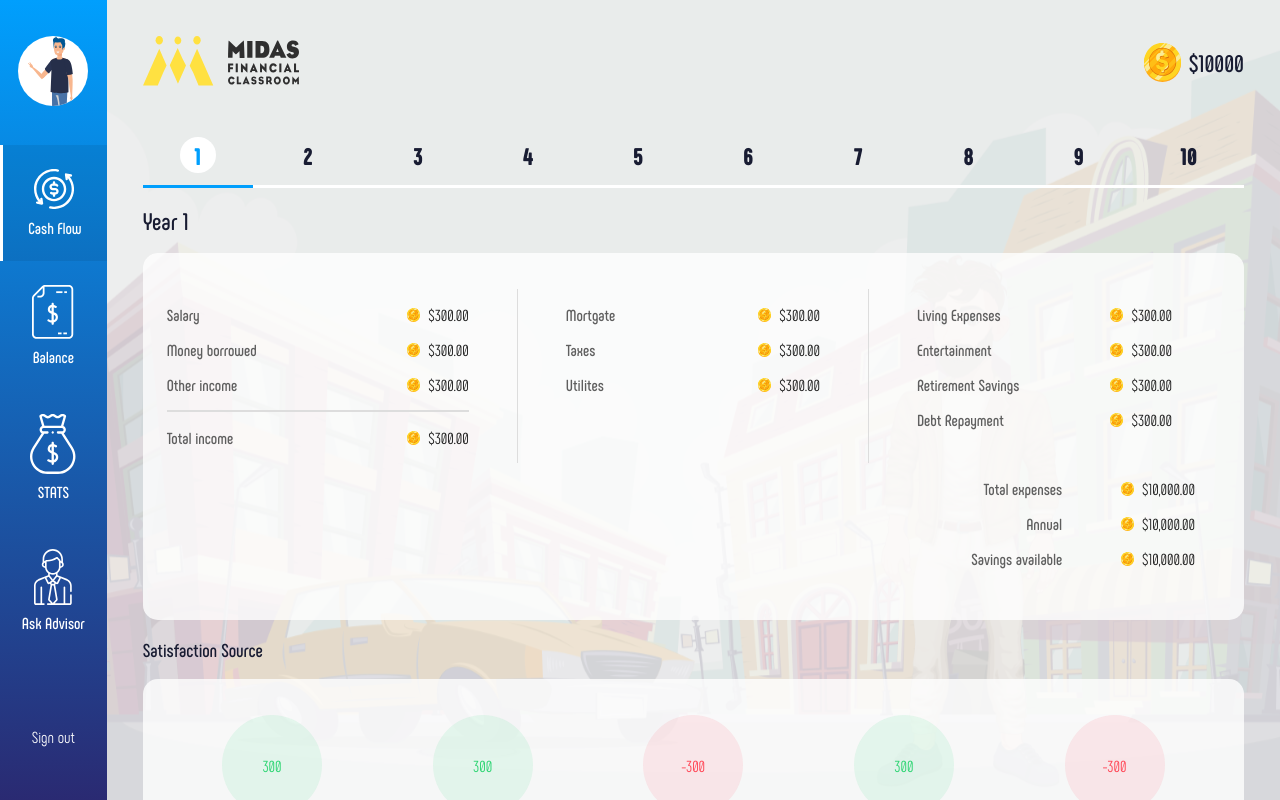
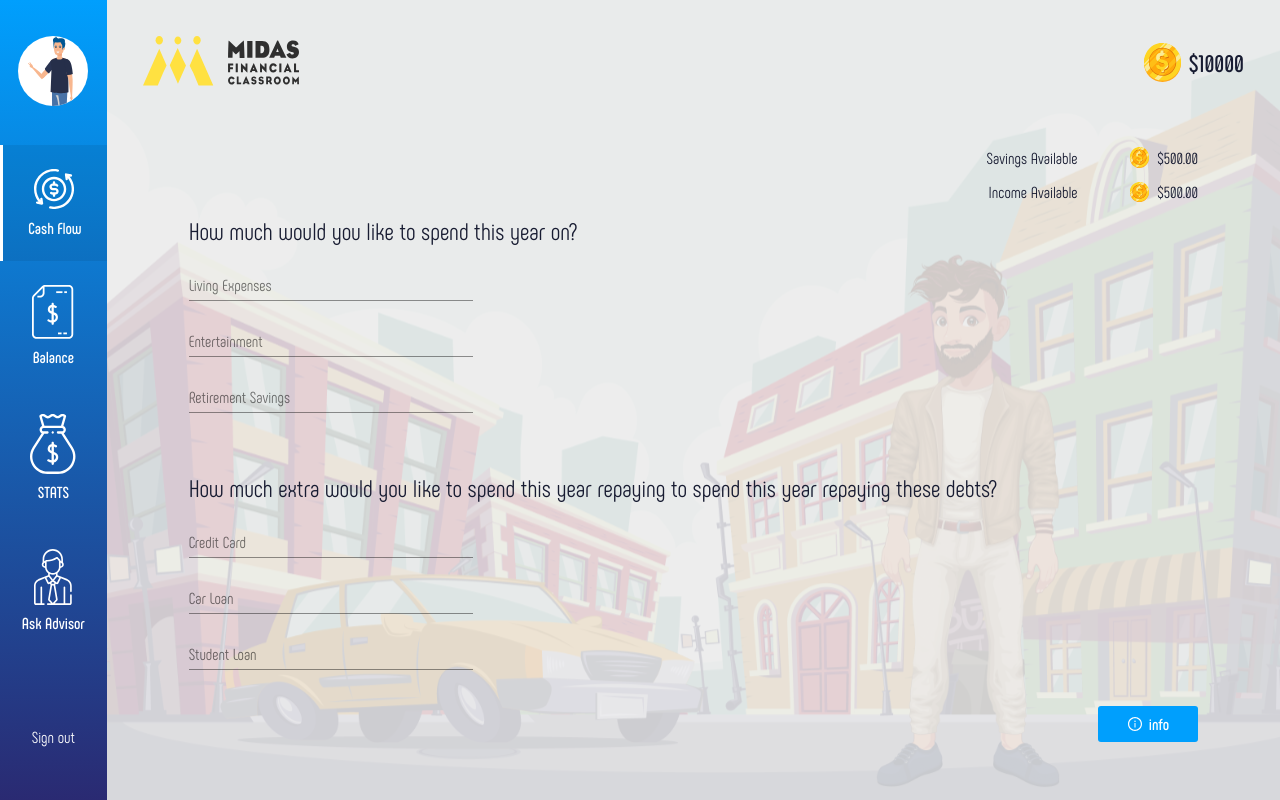
Before and after one commit to yogaraja2/Game-Midas, a React (Create React App) app: page /dashBoard/cashFlow in a window 1280 px wide. Built offline with nearby package versions, Linux system fonts and the light colour scheme.

Commit message:
Fixed popup header, integrated cashflow entry API

```diff
--- a/src/BaseUrl.js
+++ b/src/BaseUrl.js
@@ -1,4 +1,4 @@
-
-export const baseURL = "http://192.168.3.80:3000"
+// export const baseURL = "http://192.168.3.80:3000"
+export const baseURL = 'https://d9ac03b57b1b.ngrok.io'
 
 // export const baseURL = "www.midas.com"
--- a/src/components/Popup/style.scss
+++ b/src/components/Popup/style.scss
@@ -14,7 +14,7 @@
         justify-content: center;
         border-bottom: 1px solid #e3e3e3;
         padding: 0 50px 18px;
-        width: 100%;
+        width: calc(100% - 100px);
         color: var(--text-darker);
 
         .dlg-head {
@@ -41,6 +41,7 @@
         @include w600 {
           font-size: 0.69em;
           padding: 0 18px 18px;
+          width: calc(100% - 36px);
         }
       }
 
--- /dev/null
+++ b/src/config/apis.js
@@ -0,0 +1,7 @@
+export const API = {
+  gamePlay: {
+    cashFlow: {
+      entry: '/cashflow'
+    }
+  }
+}
--- a/src/index.scss
+++ b/src/index.scss
@@ -19,3 +19,13 @@ body {
 .hide {
   display: none !important;
 }
+
+input[type='number']::-webkit-inner-spin-button,
+input[type='number']::-webkit-outer-spin-button {
+  -webkit-appearance: none;
+  margin: 0;
+}
+
+input[type='number'] {
+  -moz-appearance: textfield;
+}
--- a/src/pages/DashBoard/Balance/styles.scss
+++ b/src/pages/DashBoard/Balance/styles.scss
@@ -174,7 +174,7 @@
   }
 }
 
-// -------------------- sell asset -------------------------------------
+// -------------------- sell/buy asset -------------------------------------
 
 .popup-dialog-container {
   // sell dialog
--- /dev/null
+++ b/src/pages/DashBoard/CashFlowEntry/Question.jsx
@@ -0,0 +1,34 @@
+import React from 'react'
+import { TextField } from '@material-ui/core'
+
+function Question({ data, values, setValues }) {
+  const handleChange = (e) => {
+    const { name, value } = e.target
+
+    setValues((prev) => ({
+      ...prev,
+      [name]: value
+    }))
+  }
+
+  return (
+    <div className="question-wrap">
+      <p className="question">{data.question}</p>
+      <div className="field-wrap">
+        {data.fields.map((i, index) => (
+          <TextField
+            key={index}
+            className="qus-field"
+            label={i.label}
+            name={i.name}
+            value={values[i.name]}
+            type="number"
+            onChange={handleChange}
+          />
+        ))}
+      </div>
+    </div>
+  )
+}
+
+export default Question
--- /dev/null
+++ b/src/pages/DashBoard/CashFlowEntry/index.jsx
@@ -0,0 +1,105 @@
+import React, { useState } from 'react'
+import GameCoin from '../../../components/GameCoin'
+import Question from './Question'
+import { AiOutlineInfoCircle as InfoIcon } from 'react-icons/ai'
+import { Button } from '@material-ui/core'
+import Fetch from '../../../Api'
+import './style.scss'
+import { API } from '../../../config/apis'
+import { commonRoute } from '../../../config/routes'
+
+const AvailableBal = ({ label, value }) => (
+  <div className="avl-bal-entry">
+    <span className="label">{label}</span>
+    <span className="value-wrap">
+      <GameCoin value={value} />
+    </span>
+  </div>
+)
+
+function CashFlowEntry(props) {
+  const questions = [
+    {
+      id: 1,
+      question: 'How much would you like to spend this year on?',
+      fields: [
+        { id: 1, name: 'livingExpenses', label: 'Living Expenses' },
+        { id: 2, name: 'entertainment', label: 'Entertainment' },
+        { id: 3, name: 'retirementSavings', label: 'Retirement Savings' }
+      ]
+    },
+    {
+      id: 2,
+      question:
+        'How much extra would you like to spend this year repaying to spend this year repaying these debts?',
+      fields: [
+        { id: 1, name: 'creditCard', label: 'Credit Card' },
+        { id: 2, name: 'carLoan', label: 'Car Loan' },
+        { id: 3, name: 'studentLoan', label: 'Student Loan' }
+      ]
+    }
+  ]
+
+  const [values, setValues] = useState({
+    livingExpenses: '',
+    entertainment: '',
+    retirementSavings: '',
+    creditCard: '',
+    carLoan: '',
+    studentLoan: ''
+  })
+
+  const handleSubmit = () => {
+    const headers = {
+      Authorization: `Bearer ${localStorage.getItem('midasToken')}`
+    }
+
+    const params = {
+      livingExpenses: parseInt(values.livingExpenses || 0),
+      entertainment: parseInt(values.entertainment || 0),
+      retirementSavings: parseInt(values.retirementSavings || 0),
+      creditCard: parseInt(values.carLoan || 0),
+      carLoan: parseInt(values.carLoan || 0),
+      studentLoan: parseInt(values.studentLoan || 0)
+    }
+
+    Fetch.post(API.gamePlay.cashFlow.entry, params, { headers })
+      .then((res) => {
+        props.history.push(commonRoute.dashboard.cashFlowInfo)
+      })
+      .catch((err) => {
+        console.error(err)
+      })
+  }
+
+  return (
+    <div className="dash-cash-flow-info-page">
+      <div className="avl-bal-wrap">
+        <AvailableBal label="Savings Available" value={500} />
+        <AvailableBal label="Income Available" value={500} />
+      </div>
+
+      <div className="questions-wrap">
+        {questions.map((i, index) => (
+          <Question
+            key={index}
+            data={i}
+            values={values}
+            setValues={setValues}
+          />
+        ))}
+      </div>
+
+      <div className="btn-wrap">
+        <Button className="info-btn" onClick={handleSubmit}>
+          <div className="btn-cont">
+            <InfoIcon className="info-icon" />
+            <span className="label">info</span>
+          </div>
+        </Button>
+      </div>
+    </div>
+  )
+}
+
+export default CashFlowEntry
--- a/src/pages/DashBoard/CashFlowInfo/Question.jsx
+++ /dev/null
@@ -1,17 +0,0 @@
-import React from 'react'
-import { TextField } from '@material-ui/core'
-
-function Question({ data }) {
-  return (
-    <div className="question-wrap">
-      <p className="question">{data.question}</p>
-      <div className="field-wrap">
-        {data.fields.map((i, index) => (
-          <TextField className="qus-field" label={i.label} name={i.name} />
-        ))}
-      </div>
-    </div>
-  )
-}
-
-export default Question
--- a/src/pages/DashBoard/CashFlowInfo/index.jsx
+++ /dev/null
@@ -1,65 +0,0 @@
-import React from 'react'
-import GameCoin from '../../../components/GameCoin'
-import Question from './Question'
-import { AiOutlineInfoCircle as InfoIcon } from 'react-icons/ai'
-import { Button } from '@material-ui/core'
-import './style.scss'
-
-const AvailableBal = ({ label, value }) => (
-  <div className="avl-bal-entry">
-    <span className="label">{label}</span>
-    <span className="value-wrap">
-      <GameCoin value={300} />
-    </span>
-  </div>
-)
-
-function CashFlowInfo() {
-  const questions = [
-    {
-      id: 1,
-      question: 'How much would you like to spend this year on?',
-      fields: [
-        { id: 1, name: 'livingExp', label: 'Living Expenses' },
-        { id: 2, name: 'entertainment', label: 'Entertainment' },
-        { id: 3, name: 'retireSavings', label: 'Retirement Savings' }
-      ]
-    },
-    {
-      id: 2,
-      question:
-        'How much extra would you like to spend this year repaying to spend this year repaying these debts?',
-      fields: [
-        { id: 1, name: 'ccLoan', label: 'Credit Card' },
-        { id: 2, name: 'carLoan', label: 'Car Loan' },
-        { id: 3, name: 'balooDa', label: 'Baloo Da' }
-      ]
-    }
-  ]
-
-  return (
-    <div className="dash-cash-flow-info-page">
-      <div className="avl-bal-wrap">
-        <AvailableBal label="Savings Available" value={500} />
-        <AvailableBal label="Income Available" value={500} />
-      </div>
-
-      <div className="questions-wrap">
-        {questions.map((i, index) => (
-          <Question key={index} data={i} />
-        ))}
-      </div>
-
-      <div className="btn-wrap">
-        <Button className="info-btn">
-          <div className="btn-cont">
-            <InfoIcon className="info-icon" />
-            <span className="label">info</span>
-          </div>
-        </Button>
-      </div>
-    </div>
-  )
-}
-
-export default CashFlowInfo
--- a/src/pages/DashBoard/routes.js
+++ b/src/pages/DashBoard/routes.js
@@ -2,7 +2,7 @@ import { commonRoute } from '../../config/routes'
 import Advisor from './Advisor'
 import Balance from './Balance'
 import CashFlow from './CashFlow'
-import CashFlowInfo from './CashFlowInfo'
+import CashFlowEntry from './CashFlowEntry'
 import Stats from './Stats'
 
 export const dashboardRoutes = [
@@ -10,7 +10,7 @@ export const dashboardRoutes = [
     name: 'Cash Flow',
     props: {
       path: commonRoute.dashboard.cashFlow,
-      component: CashFlow,
+      component: CashFlowEntry,
       exact: true
     },
     redirection: {
@@ -20,10 +20,10 @@ export const dashboardRoutes = [
     }
   },
   {
-    name: 'Cash Flow',
+    name: 'Cash Flow info',
     props: {
       path: commonRoute.dashboard.cashFlowInfo,
-      component: CashFlowInfo,
+      component: CashFlow,
       exact: true
     }
   },
```
Also changed, not shown: src/pages/DashBoard/CashFlowEntry/style.scss (renamed from src/pages/DashBoard/CashFlowInfo/style.scss), 1 other file (tests, documents, lock files or other folders).
